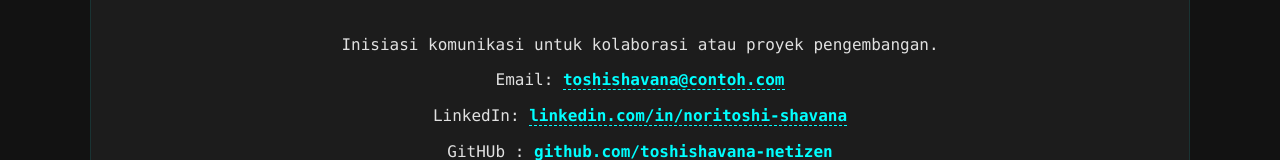
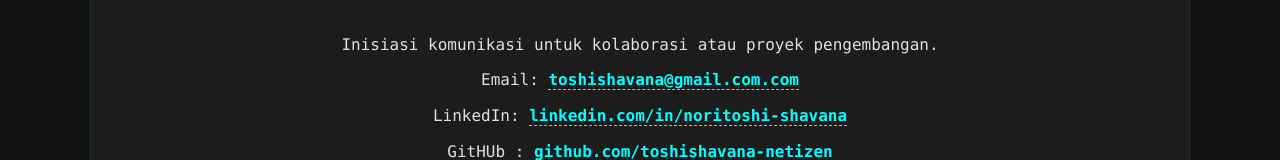
Before and after one commit to toshishavana-netizen/Noritoshi, a plain HTML site: page index.html in a window 1280 px wide. Shown: the part 3090-3250 px from the top of the page. Drawn offline with nearby package versions, Linux system fonts and the light colour scheme; a script that the page names is missing.

```diff
--- a/index.html
+++ b/index.html
@@ -95,7 +95,7 @@
         <h2>HUBUNGAN JARINGAN 📡</h2>
         <p>Inisiasi komunikasi untuk kolaborasi atau proyek pengembangan.</p>
         <div class="contact-links">
-            <p>Email: <a href="mailto:toshishavana@contoh.com">toshishavana@contoh.com</a></p>
+            <p>Email: <a href="mailto:toshishavana@contoh.com">toshishavana@gmail.com.com</a></p>
             <p>LinkedIn: <a href="#" target="_blank">linkedin.com/in/noritoshi-shavana</a></p>
             <p>GitHUb : <a href="https://github.com/toshishavana-netizen" target="_blank">github.com/toshishavana-netizen</a></p>
         </div>
@@ -117,4 +117,5 @@
     <script src="script.js"></script>
 
 </body>
+
 </html>
```
